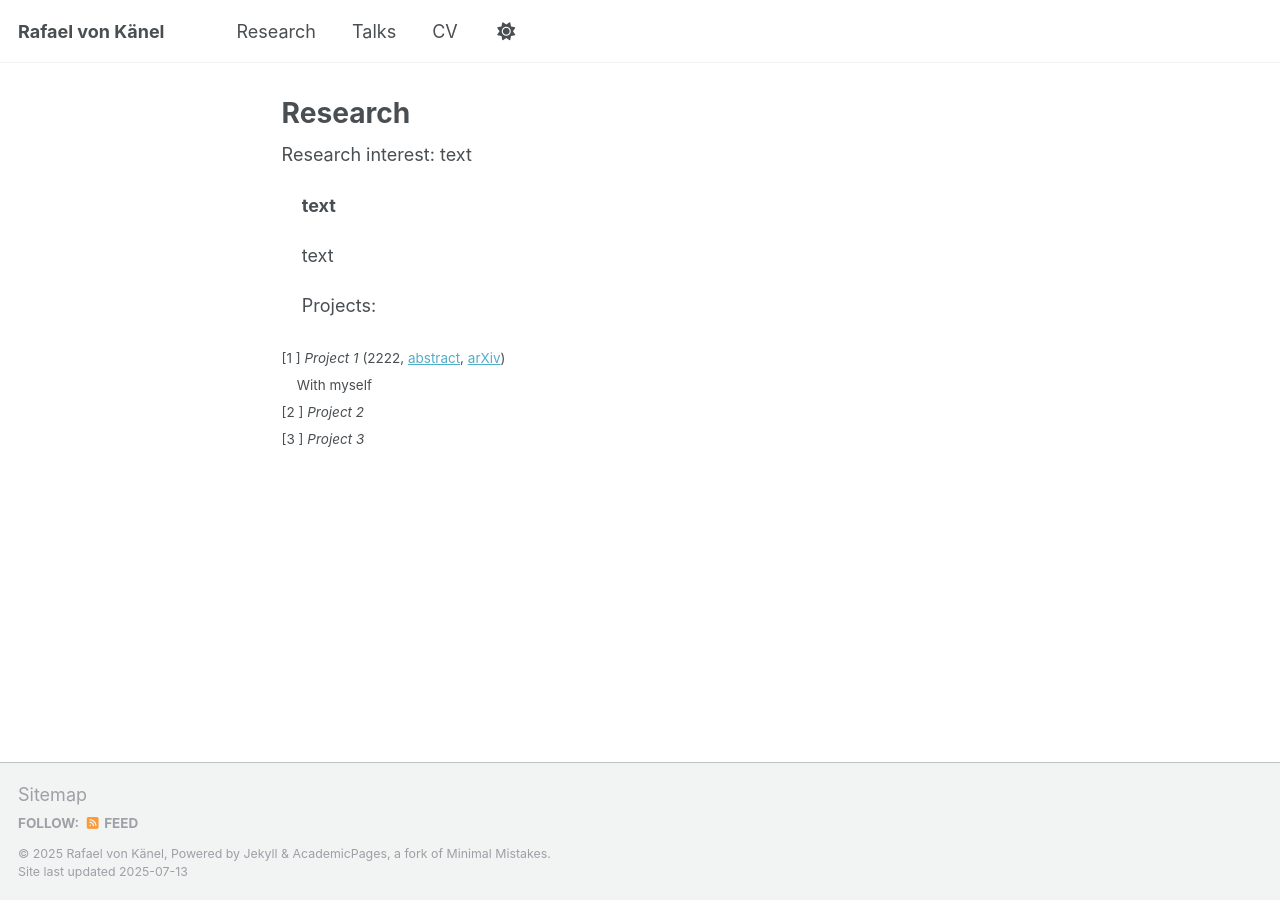
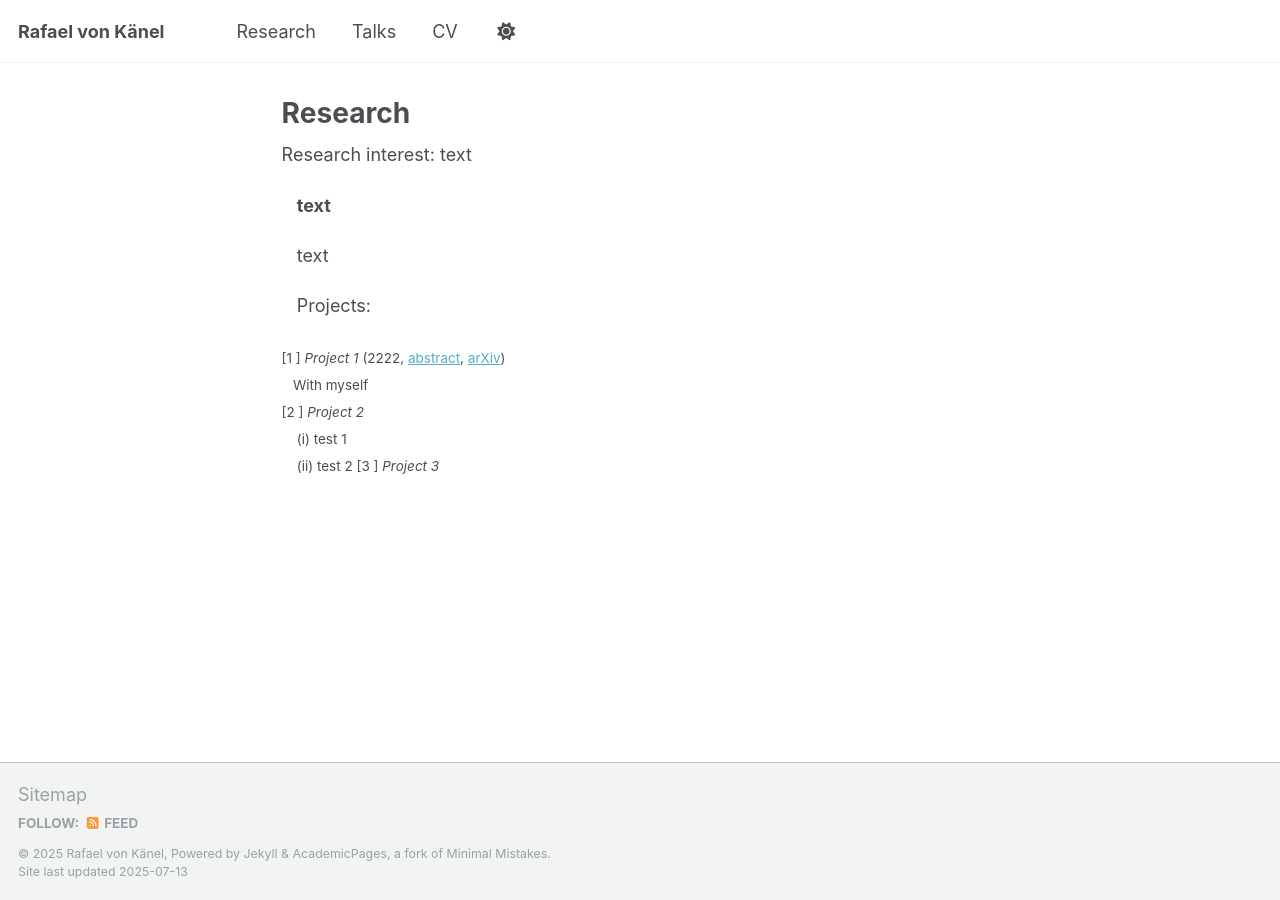
Before and after one commit to rafaelvonkanel/rafaelvonkanel.github.io, a Jekyll site: the page built from _pages/research.md, in a window 1280 px wide. Built offline with Jekyll 4.4.1, drawn with Linux system fonts in a browser that asks for light colours; a script that is not in the unit is left out.

Commit message:
Update research.md

```diff
--- a/_pages/research.md
+++ b/_pages/research.md
@@ -8,15 +8,17 @@ author_profile: false
 
 Research interest: text
 
-&nbsp;&nbsp;&nbsp; **text**
+&nbsp;&nbsp; **text**
 
-&nbsp;&nbsp;&nbsp; text
+&nbsp;&nbsp; text
 
-&nbsp;&nbsp;&nbsp; Projects:
+&nbsp;&nbsp; Projects:
 
 <small>
 [1 ] *Project 1* (2222, [abstract](../_research/proj1.md), [arXiv](https://academicpages.github.io/markdown/))
-&nbsp;&nbsp;&nbsp; With myself
+&nbsp;&nbsp; With myself
 [2 ] *Project 2*
+&nbsp;&nbsp;&nbsp; (i) test 1
+&nbsp;&nbsp;&nbsp; (ii) test 2
 [3 ] *Project 3*
 </small>
```
